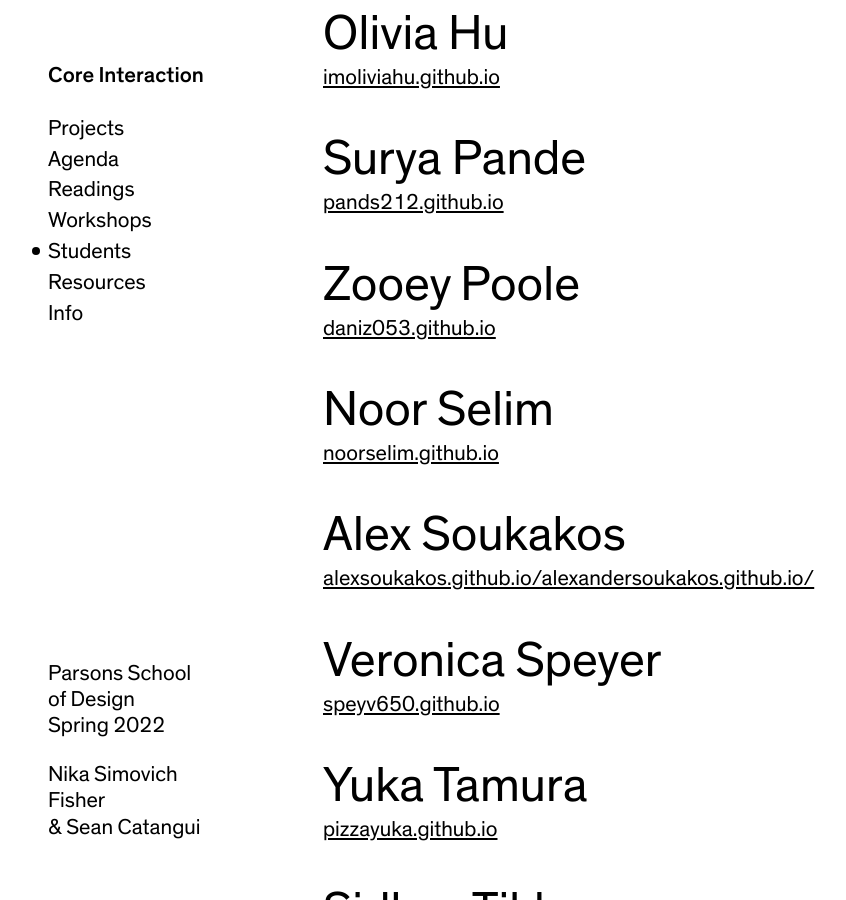
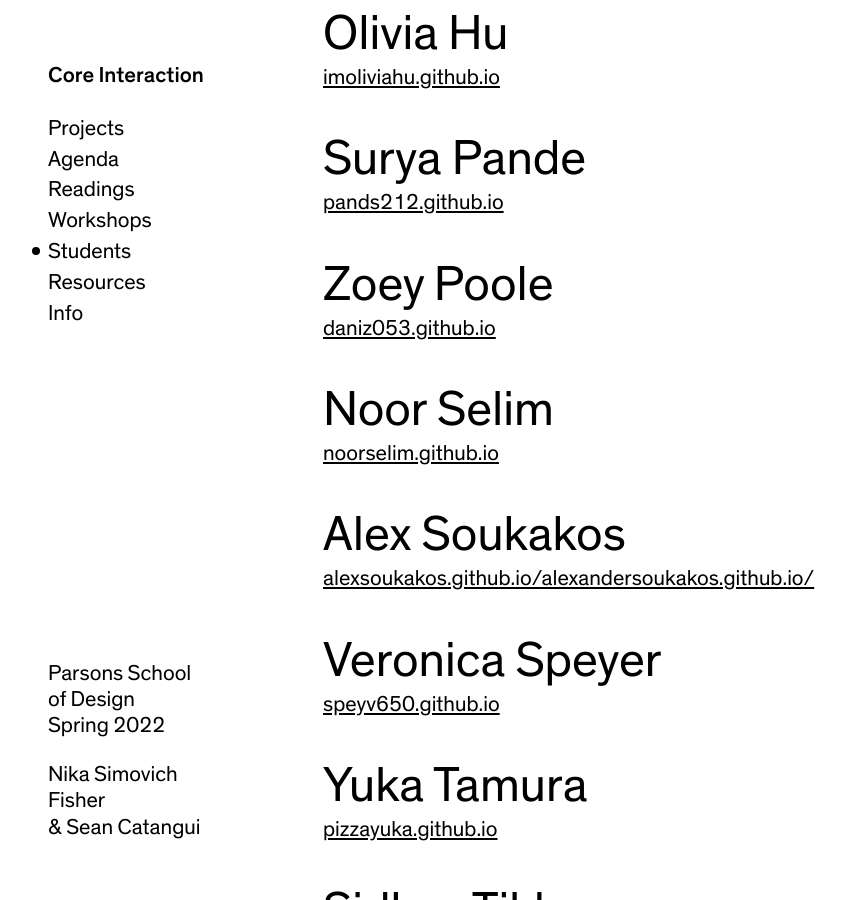
Before and after one commit to nikasimovich/cis22, a Jekyll site: the page built from students.html, in a window 1280 px wide and 900 px high, scrolled down 929 px. Shown: the whole window, without its empty margins (12-858 px from the left). Built offline with Jekyll 4.4.1, drawn with Linux system fonts in a browser that asks for light colours.

Commit message:
Update students.html

```diff
--- a/students.html
+++ b/students.html
@@ -41,7 +41,7 @@ permalink: /students/index.html
     <a class="student-list__github-link" href="https://pands212.github.io/">pands212.github.io</a>
   </div>
   <div class="student">
-    <h2>Zooey Poole</h2>
+    <h2>Zoey Poole</h2>
     <a class="student-list__github-link" href="https://daniz053.github.io/">daniz053.github.io</a>
   </div>
   <div class="student">
```
